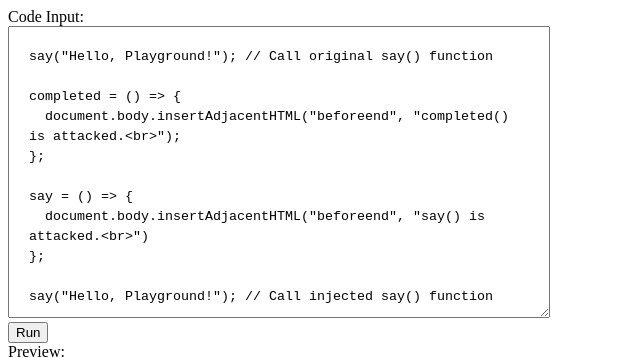
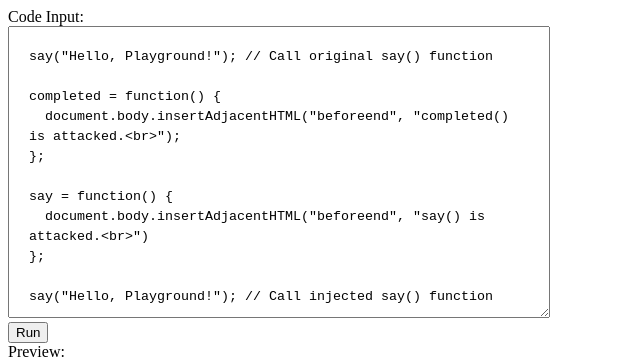
Before and after one commit to canal874/jstest-playground-using-newfunction, a website: page index.html in a window 1280 px wide. Both pictures are taken after a click on the button "Run". Shown: the top 358 px of the page, 0-640 px from the left. Drawn offline with Linux system fonts and the light colour scheme.

Commit message:
fix: Don't use arrow function.

```diff
--- a/index.html
+++ b/index.html
@@ -8,11 +8,11 @@
     <textarea id="code">
 say("Hello, Playground!"); // Call original say() function
 
-completed = () => {
+completed = function() {
   document.body.insertAdjacentHTML("beforeend", "completed() is attacked.<br>");
 };
 
-say = () => {
+say = function() {
   document.body.insertAdjacentHTML("beforeend", "say() is attacked.<br>")
 };
 
--- a/index.js
+++ b/index.js
@@ -5,9 +5,7 @@
 function run() {
   const code = document.getElementById("code").value;
   let completed = function() {
-    document
-      .getElementById("previewArea")
-      .insertAdjacentHTML("beforeend", "Completed!<br>");
+    say("Completed!");
   };
   new Function(code)();
   completed();
```
